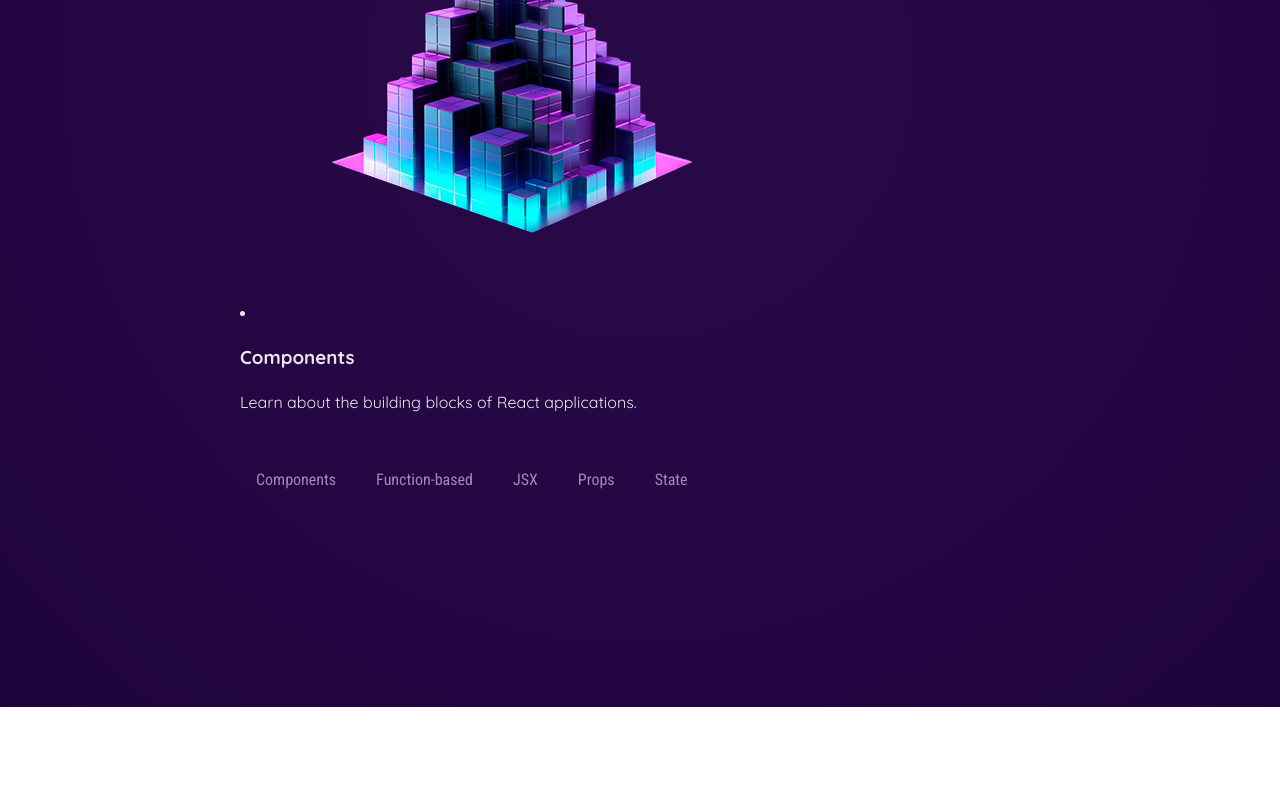
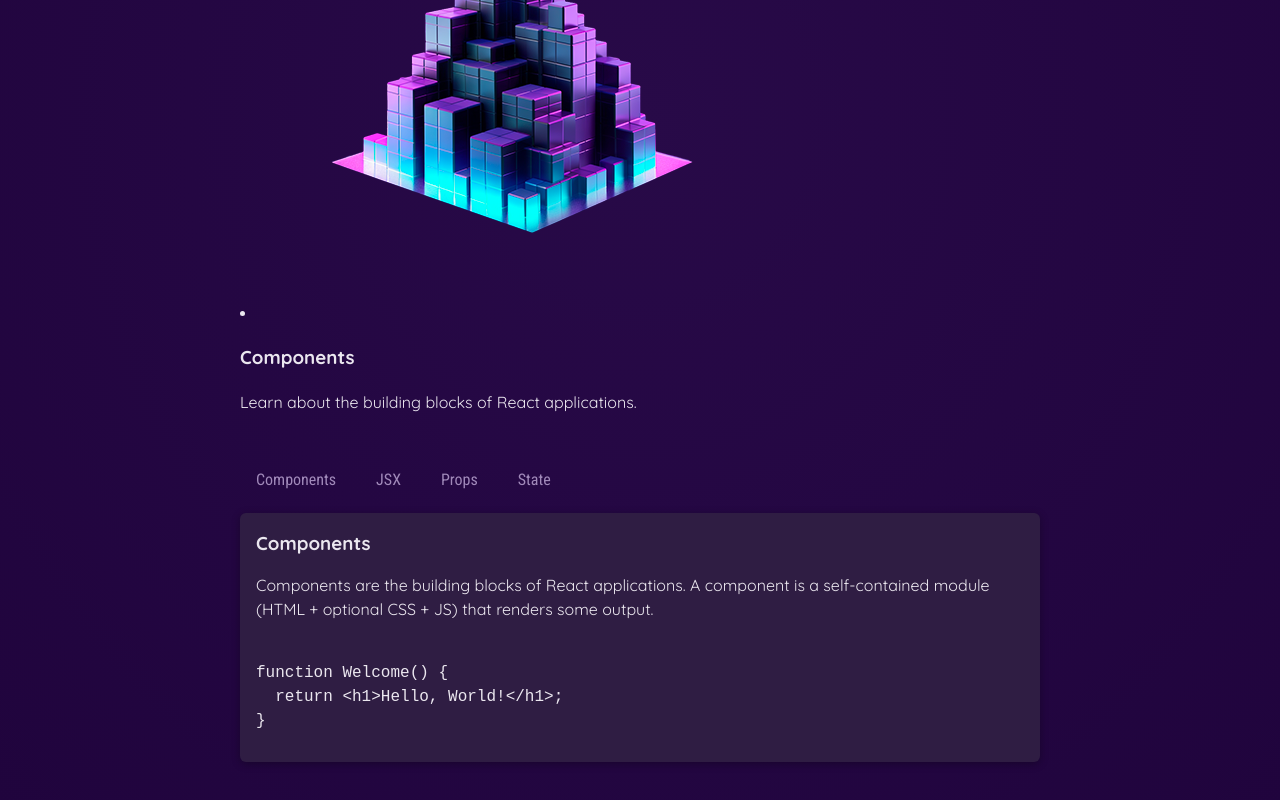
Before and after one commit to ABK007/react-essentials, a React (Vite) app: page / in a window 1280 px wide. Shown: the part 573-1373 px from the top of the page. Before the commit the page ends 1280 px from the top, so only its background shows below. Built offline with nearby package versions, Linux system fonts and the light colour scheme.

Commit message:
Add example data and update App component to display selected topic details

```diff
--- /dev/null
+++ b/data-with-examples.js
@@ -0,0 +1,82 @@
+import componentsImg from "./src/assets/components.png";
+import propsImg from "./src/assets/config.png";
+import jsxImg from "./src/assets/jsx-ui.png";
+import stateImg from "./src/assets/state-mgmt.png";
+
+export const CORE_CONCEPTS = [
+  {
+    image: componentsImg,
+    title: "Components",
+    description:
+      "The core UI building block - compose the user interface by combining multiple components.",
+  },
+  {
+    image: jsxImg,
+    title: "JSX",
+    description:
+      "Return (potentially dynamic) HTML(ish) code to define the actual markup that will be rendered.",
+  },
+  {
+    image: propsImg,
+    title: "Props",
+    description:
+      "Make components configurable (and therefore reusable) by passing input data to them.",
+  },
+  {
+    image: stateImg,
+    title: "State",
+    description:
+      "React-managed data which, when changed, causes the component to re-render & the UI to update.",
+  },
+];
+
+export const EXAMPLES = {
+  components: {
+    title: "Components",
+    description:
+      "Components are the building blocks of React applications. A component is a self-contained module (HTML + optional CSS + JS) that renders some output.",
+    code: `
+function Welcome() {
+  return <h1>Hello, World!</h1>;
+}`,
+  },
+  jsx: {
+    title: "JSX",
+    description:
+      "JSX is a syntax extension to JavaScript. It is similar to a template language, but it has full power of JavaScript (e.g., it may output dynamic content).",
+    code: `
+<div>
+  <h1>Welcome {userName}</h1>
+  <p>Time to learn React!</p>
+</div>`,
+  },
+  props: {
+    title: "Props",
+    description:
+      "Components accept arbitrary inputs called props. They are like function arguments.",
+    code: `
+function Welcome(props) {
+  return <h1>Hello, {props.name}</h1>;
+}`,
+  },
+  state: {
+    title: "State",
+    description:
+      "State allows React components to change their output over time in response to user actions, network responses, and anything else.",
+    code: `
+function Counter() {
+  const [isVisible, setIsVisible] = useState(false);
+
+  function handleClick() {
+    setIsVisible(true);
+  }
+
+  return (
+    <div>
+      <button onClick={handleClick}>Show Details</button>
+      {isVisible && <p>Amazing details!</p>}
+    </div>
+  );
+}`,
+  },
+};
--- a/src/App.jsx
+++ b/src/App.jsx
@@ -3,9 +3,10 @@
 import ComponentImg from "./assets/components.png";
 import TabButton from "./components/TabButton.jsx";
 import { useState } from "react"
+import { EXAMPLES } from "../data-with-examples.js";
 
 function App() {
-  const [selectedTopic, setSelectedTopic] = useState(null);
+  const [selectedTopic, setSelectedTopic] = useState('components');
 
   function handleClick (selectedButton) {
         setSelectedTopic(selectedButton);
@@ -25,13 +26,19 @@
         <section id="examples">
           <menu>
             <TabButton onSelect={() => handleClick('components')}>Components</TabButton>
-            <TabButton onSelect={() => handleClick('function-based')}>Function-based</TabButton>
             <TabButton onSelect={() => handleClick('jsx')}>JSX</TabButton>
             <TabButton onSelect={() => handleClick('props')}>Props</TabButton>
             <TabButton onSelect={() => handleClick('state')}>State</TabButton>
 
           </menu>
-          {selectedTopic}
+          <div id='tab-content'>
+            <h3 >{EXAMPLES[selectedTopic].title}</h3>
+            <p>{EXAMPLES[selectedTopic].description}</p>
+            <pre>
+              <code>{EXAMPLES[selectedTopic].code}</code>
+            </pre>
+
+          </div>
         </section>
       </main>
     </div>
```
